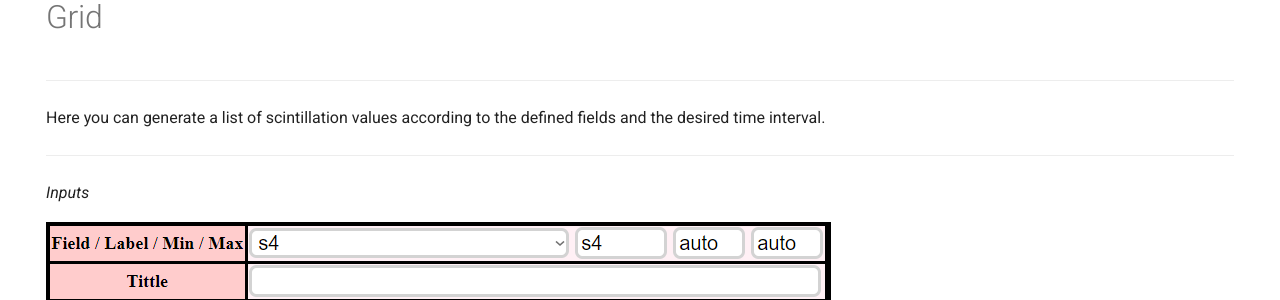
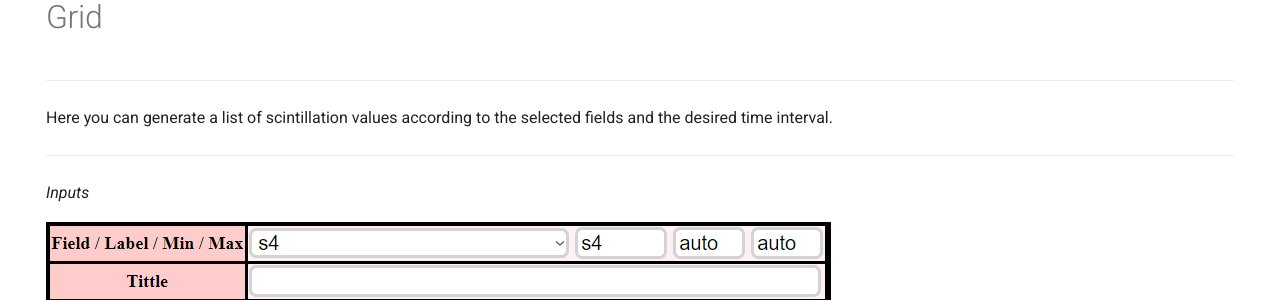
Before and after one commit to terraembytes/ISMRQueryToolManual, an MkDocs documentation site: the page built from docs/grid.md, in a window 1280 px wide and 900 px high. Shown: the part 149-449 px from the top of the window. Built offline with MkDocs 1.6.1 and Material for MkDocs 9.7.7, drawn with Linux system fonts in a browser that asks for light colours.

```diff
--- a/docs/grid.md
+++ b/docs/grid.md
@@ -8,7 +8,7 @@ hide:
 
 * * *
 
-Here you can generate a list of scintillation values according to the defined fields and the desired time interval.
+Here you can generate a list of scintillation values according to the selected fields and the desired time interval.
 
 * * *
 
--- a/mkdocs.yml
+++ b/mkdocs.yml
@@ -47,7 +47,7 @@ theme:
         icon: material/toggle-switch-off-outline
         name: Switch to dark mode
       primary: light blue
-      accent: lime
+      accent: yellow
 
 
 extra:
```
Also changed, not shown: docs/gS.md (+1 -1 lines), docs/images/gs/localsignup.PNG.
